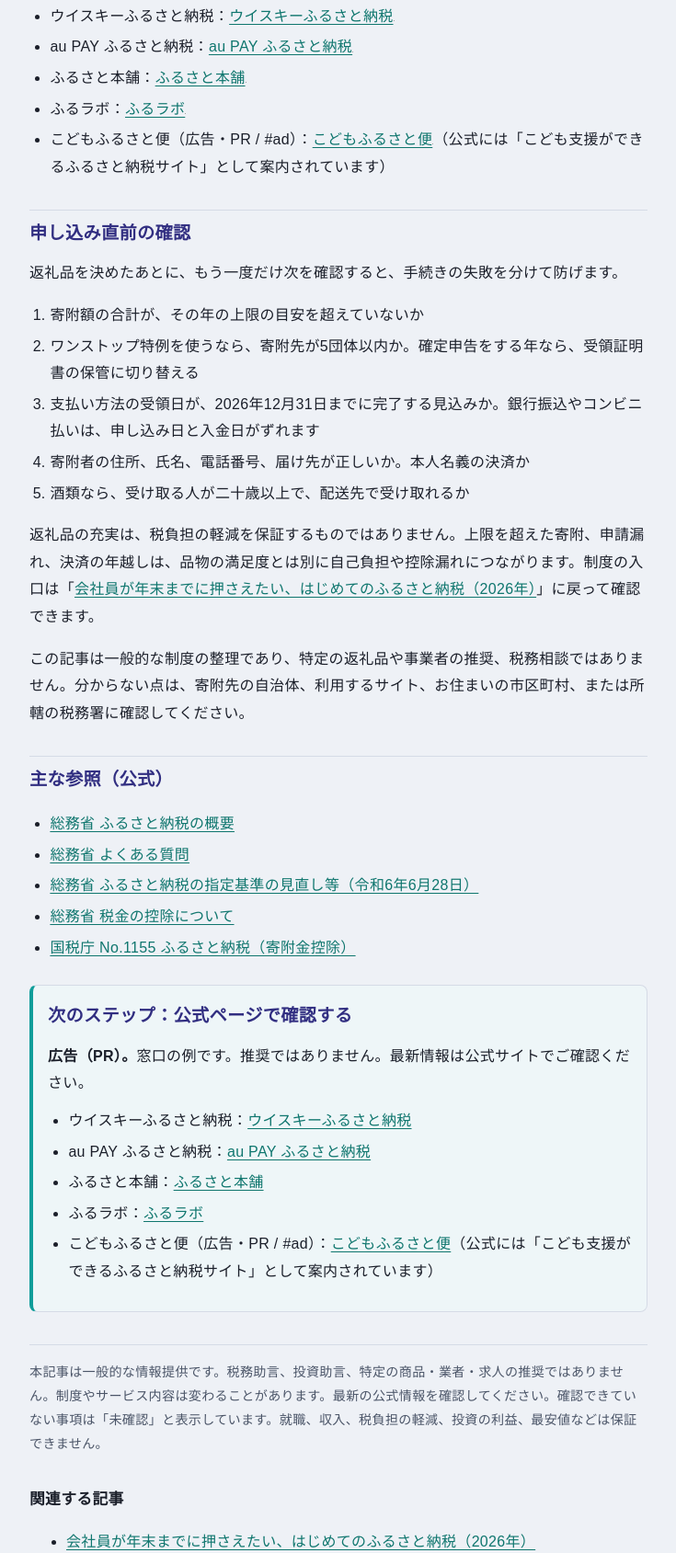
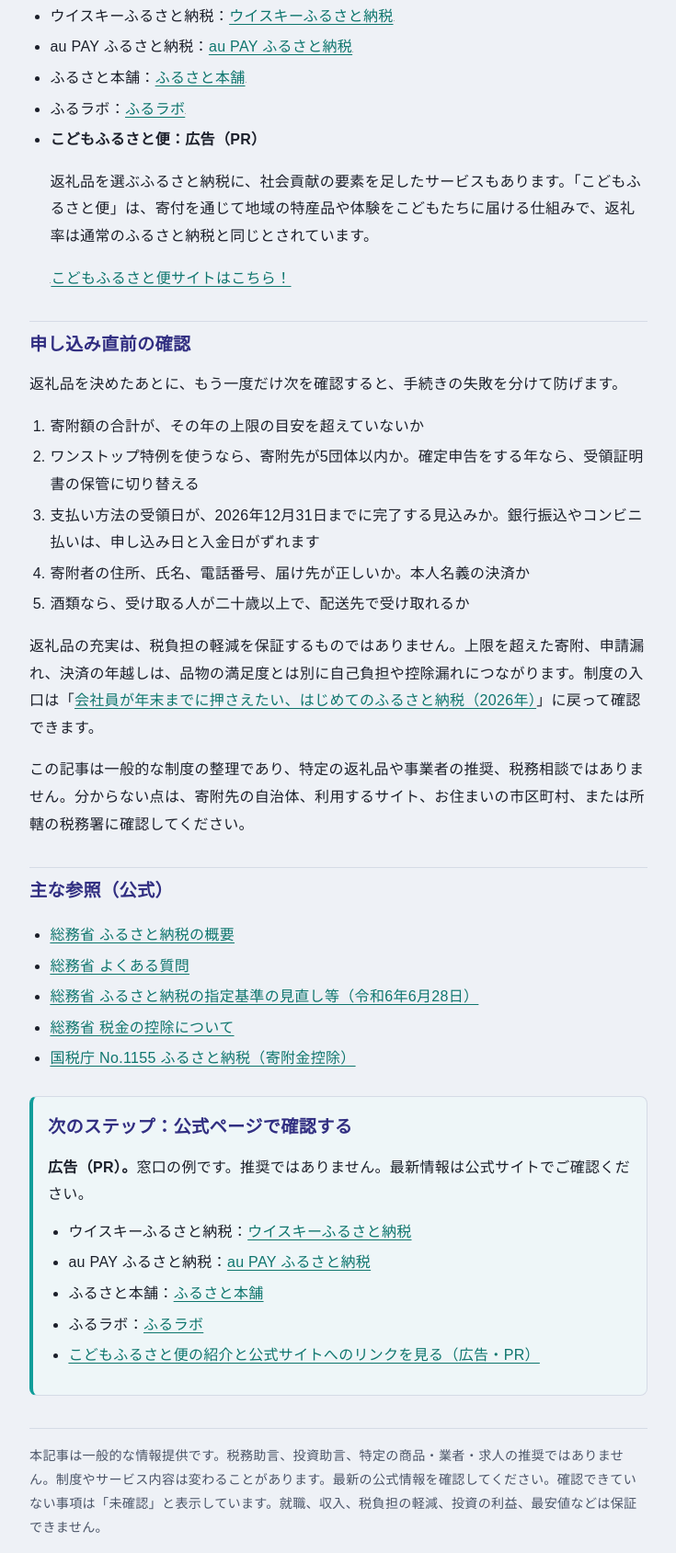
Before and after one commit to ats-business-hub/tetsuzuki-guide, a plain HTML site: page articles/furusato-henrei-erabikata/index.html in a window 1280 px wide. Shown: the part 2987-4676 px from the top of the page at 92% size, without its empty margins (272-1007 px from the left). Drawn offline with Linux system fonts and the light colour scheme; grey boxes are pictures that could not be loaded.

Commit message:
Refresh Kodomo Furusato placement with supplied site-specific code

```diff
--- a/articles/furusato-henrei-erabikata/index.html
+++ b/articles/furusato-henrei-erabikata/index.html
@@ -111,7 +111,9 @@
 <li>au PAY ふるさと納税：<a href="https://px.a8.net/svt/ejp?a8mat=4BGNCL+2RFNAI+54OC+5YJRM" target="_blank" rel="sponsored nofollow noopener noreferrer">au PAY ふるさと納税</a><img class="aff-beacon" src="https://www13.a8.net/0.gif?a8mat=4BGNCL+2RFNAI+54OC+5YJRM" width="1" height="1" alt="" loading="lazy"></li>
 <li>ふるさと本舗：<a href="https://px.a8.net/svt/ejp?a8mat=4BGO4Q+8LLNU2+5IMU+5YRHE" target="_blank" rel="sponsored nofollow noopener noreferrer">ふるさと本舗</a><img class="aff-beacon" src="https://www10.a8.net/0.gif?a8mat=4BGO4Q+8LLNU2+5IMU+5YRHE" width="1" height="1" alt="" loading="lazy"></li>
 <li>ふるラボ：<a href="https://ck.jp.ap.valuecommerce.com/servlet/referral?sid=3788834&amp;pid=892752244" target="_blank" rel="sponsored nofollow noopener noreferrer">ふるラボ</a><img class="aff-beacon" src="https://ad.jp.ap.valuecommerce.com/servlet/gifbanner?sid=3788834&amp;pid=892752244" width="1" height="1" alt="" loading="lazy"></li>
-<li>こどもふるさと便（広告・PR / #ad）：<a href="https://ck.jp.ap.valuecommerce.com/servlet/referral?sid=3788834&amp;pid=892758688" target="_blank" rel="nofollow sponsored noopener noreferrer">こどもふるさと便</a><img class="aff-beacon" src="https://ad.jp.ap.valuecommerce.com/servlet/gifbanner?sid=3788834&amp;pid=892758688" width="1" height="1" alt="" loading="lazy">（公式には「こども支援ができるふるさと納税サイト」として案内されています）</li>
+<li id="kodomo-furusato"><p><strong>こどもふるさと便：広告（PR）</strong></p>
+<p>返礼品を選ぶふるさと納税に、社会貢献の要素を足したサービスもあります。「こどもふるさと便」は、寄付を通じて地域の特産品や体験をこどもたちに届ける仕組みで、返礼率は通常のふるさと納税と同じとされています。</p>
+<p><a href="//ck.jp.ap.valuecommerce.com/servlet/referral?sid=3788834&pid=892759673" rel="nofollow"><img src="//ad.jp.ap.valuecommerce.com/servlet/gifbanner?sid=3788834&pid=892759673" height="1" width="1" border="0">こどもふるさと便サイトはこちら！</a></p></li>
 </ul>
 <h2>申し込み直前の確認</h2>
 <p>返礼品を決めたあとに、もう一度だけ次を確認すると、手続きの失敗を分けて防げます。</p>
@@ -140,7 +142,7 @@
 <li>au PAY ふるさと納税：<a href="https://px.a8.net/svt/ejp?a8mat=4BGNCL+2RFNAI+54OC+5YJRM" target="_blank" rel="sponsored nofollow noopener noreferrer">au PAY ふるさと納税</a></li>
 <li>ふるさと本舗：<a href="https://px.a8.net/svt/ejp?a8mat=4BGO4Q+8LLNU2+5IMU+5YRHE" target="_blank" rel="sponsored nofollow noopener noreferrer">ふるさと本舗</a></li>
 <li>ふるラボ：<a href="https://ck.jp.ap.valuecommerce.com/servlet/referral?sid=3788834&amp;pid=892752244" target="_blank" rel="sponsored nofollow noopener noreferrer">ふるラボ</a></li>
-<li>こどもふるさと便（広告・PR / #ad）：<a href="https://ck.jp.ap.valuecommerce.com/servlet/referral?sid=3788834&amp;pid=892758688" target="_blank" rel="nofollow sponsored noopener noreferrer">こどもふるさと便</a>（公式には「こども支援ができるふるさと納税サイト」として案内されています）</li>
+<li><a href="#kodomo-furusato">こどもふるさと便の紹介と公式サイトへのリンクを見る（広告・PR）</a></li>
 </ul>
 </section>
 
```
